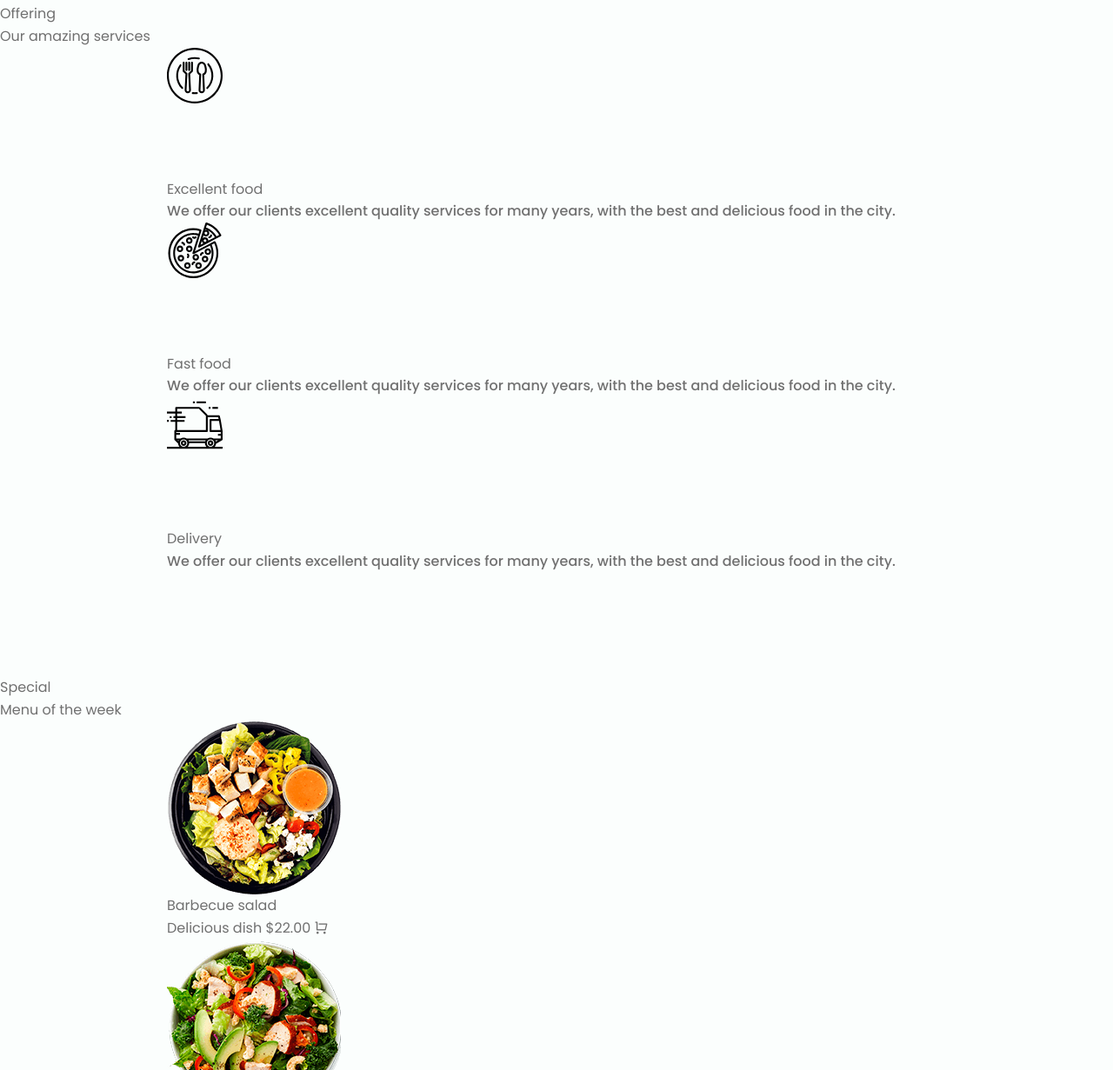
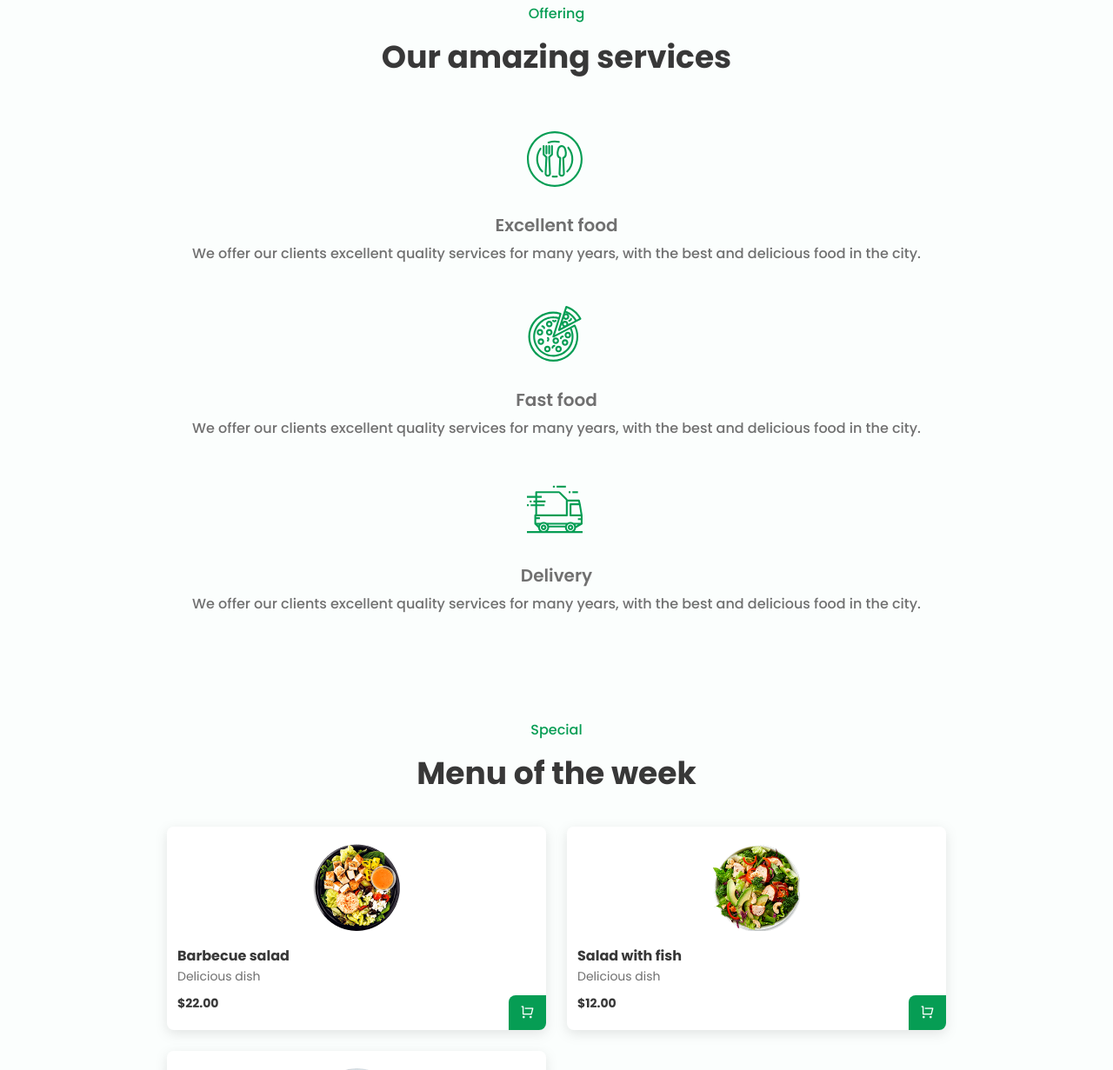
Before and after one commit to rasan3-1416/Tasty-food-site, a website: page index.html in a window 1280 px wide. Shown: the part 1569-2800 px from the top of the page at 87% size. Drawn offline with nearby package versions, Linux system fonts and the light colour scheme.

Commit message:
style: Add styles for Services, Menu and App section

```diff
--- a/index.html
+++ b/index.html
@@ -15,7 +15,7 @@
     <header class="fixed inset-x-0 w-full bg-body z-fixed ease-in-out" id="header">
         <nav class="container h-header flex justify-between items-center">
             <a class="text-prime font-medium ease-trans-in hover:text-first" href="#">Tasty</a>
-            <div class="fixed -top-full show-menu:top-[3rem] left-0 w-full bg-body pt-[1.5rem] pb-[1rem] rounded-b-2xl trans-ease md:block" id="nav-menu">
+            <div class="fixed -top-full show-menu:top-[3rem] left-0 w-full bg-body pt-[1.5rem] pb-[1rem] rounded-b-2xl drop-shadow-3xl trans-ease md:block" id="nav-menu">
                 <ul class="relative grid gap-y-4 justify-center pb-6">
                     <li><a class="text-prime font-medium ease-trans-in hover:text-first active-section" href="#home">Home</a></li>
                     <li><a class="text-prime font-medium ease-trans-in hover:text-first" href="#about">About</a></li>
@@ -67,13 +67,13 @@
         <!-- End About Section -->
 
         <!-- Start Services Section -->
-        <section class="services section" id="services">
-            <span class="section__subtitle">Offering</span>
-            <h2 class="section__title">Our amazing services</h2>
-            <div class="services__container container grid">
+        <section class="section" id="services">
+            <span class="section-subtitle">Offering</span>
+            <h2 class="section-title">Our amazing services</h2>
+            <div class="container pt-6 grid gap-y-12">
                 <!-- Services - 1 -->
-                <div class="services__content">
-                    <svg class="services__img" xmlns="http://www.w3.org/2000/svg">
+                <div class="text-center">
+                    <svg class="w-[68px] h-[68px] fill-first mb-6 inline-block" xmlns="http://www.w3.org/2000/svg">
                         <path d="M45.3205 21.5702L44.6357 19.3163C43.7659 16.756 40.9852 15.3857 38.4249
                         16.2556C36.9847 16.7449 35.8536 17.876 35.3643 19.3163L34.6795 21.5702C34.1032
                         23.471 33.9823 25.4807 34.3264 27.4368C34.6403 29.0838 35.6859 30.4987 37.168
@@ -134,14 +134,14 @@
                         16.8875 47.057C17.3045 47.4744 17.9811 47.4746 18.3984 47.0576C18.8157
                         46.6405 18.816 45.964 18.3989 45.5466Z"/>
                     </svg>
-                    <h3 class="services__title">Excellent food</h3>
+                    <h3 class="fs-md font-semibold mb-1">Excellent food</h3>
                     <p class="services__description description">
                         We offer our clients excellent quality services for many years, with the best and delicious food in the city.
                     </p>
                 </div>
                 <!-- Services - 2 -->
-                <div class="services__content">
-                    <svg class="services__img" xmlns="http://www.w3.org/2000/svg">
+                <div class="text-center">
+                    <svg class="w-[68px] h-[68px] fill-first mb-6 inline-block" xmlns="http://www.w3.org/2000/svg">
                         <g clip-path="url(#clip0)">
                         <path d="M55.82 22.0395C55.5475 21.5164 54.9027 21.3132 54.3795 21.5855L54.3794
                         21.5857L49.4885 24.1283H49.481L32.1524 33.1455L38.0258 14.5397C38.0258 14.5323
@@ -293,14 +293,14 @@
                         </clipPath>
                         </defs>
                     </svg>
-                    <h3 class="services__title">Fast food</h3>
+                    <h3 class="fs-md font-semibold mb-1">Fast food</h3>
                     <p class="services__description description">
                         We offer our clients excellent quality services for many years, with the best and delicious food in the city.
                     </p>
                 </div>
                 <!-- Services - 3 -->
-                <div class="services__content">
-                    <svg class="services__img" xmlns="http://www.w3.org/2000/svg">
+                <div class="text-center">
+                    <svg class="w-[68px] h-[68px] fill-first mb-6 inline-block" xmlns="http://www.w3.org/2000/svg">
                         <g clip-path="url(#clip0)">
                         <path d="M19.1978 49.6016C17.4308 49.6016 15.9981 51.0342 15.9981 52.8012C15.9981 54.5682 17.4308
                         56.0008 19.1978 56.0008C20.9648 56.0008 22.3974 54.5682 22.3974 52.8012C22.3974 51.0342 20.9648
@@ -351,7 +351,7 @@
                             </clipPath>
                             </defs>
                     </svg>
-                    <h3 class="services__title">Delivery</h3>
+                    <h3 class="fs-md font-semibold mb-1">Delivery</h3>
                     <p class="services__description description">
                         We offer our clients excellent quality services for many years, with the best and delicious food in the city.
                     </p>
@@ -361,37 +361,37 @@
         <!-- End Services Section -->
 
         <!-- Start Menu Section -->
-        <section class="menu section" id="menu">
-            <span class="section__subtitle">Special</span>
-            <h2 class="section__title">Menu of the week</h2>
-            <div class="menu__container container grid">
+        <section class="section" id="menu">
+            <span class="section-subtitle">Special</span>
+            <h2 class="section-title">Menu of the week</h2>
+            <div class="container grid grid-cols-2 justify-center gap-6">
                 <!-- Menu Content - 1 -->
-                <div class="menu__content">
-                    <img class="menu__content-img" src="./assets/img/plate1.png" alt="Menu Image">
-                    <h3 class="menu__content-name">Barbecue salad</h3>
-                    <span class="menu__content-details">Delicious dish</span>
-                    <span class="menu__content-price">$22.00</span>
-                    <a class="menu__button button-primary" href="#">
+                <div class="relative flex flex-col bg-container py-5 px-3 rounded-lg drop-shadow-4xl">
+                    <img class="w-[100px] self-center mb-4" src="./assets/img/plate1.png" alt="Menu Image">
+                    <h3 class="text-title font-bold">Barbecue salad</h3>
+                    <span class="fs-sm mb-2">Delicious dish</span>
+                    <span class="text-title fs-sm font-bold">$22.00</span>
+                    <a class="btn btn-prime absolute bottom-0 right-0 py-[0.45rem] px-[0.85rem] rounded-tr-none rounded-bl-none" href="#">
                         <i class="ri-shopping-cart-line"></i>
                     </a>
                 </div>
                 <!-- Menu Content - 2 -->
-                <div class="menu__content">
-                    <img class="menu__content-img" src="./assets/img/plate2.png" alt="Menu Image">
-                    <h3 class="menu__content-name">Salad with fish</h3>
-                    <span class="menu__content-details">Delicious dish</span>
-                    <span class="menu__content-price">$12.00</span>
-                    <a class="menu__button button-primary" href="#">
+                <div class="relative flex flex-col bg-container py-5 px-3 rounded-lg drop-shadow-4xl">
+                    <img class="w-[100px] self-center mb-4" src="./assets/img/plate2.png" alt="Menu Image">
+                    <h3 class="text-title font-bold">Salad with fish</h3>
+                    <span class="fs-sm mb-2">Delicious dish</span>
+                    <span class="text-title fs-sm font-bold">$12.00</span>
+                    <a class="btn btn-prime absolute bottom-0 right-0 py-[0.45rem] px-[0.85rem] rounded-tr-none rounded-bl-none" href="#">
                         <i class="ri-shopping-cart-line"></i>
                     </a>
                 </div>
                 <!-- Menu Content - 3 -->
-                <div class="menu__content">
-                    <img class="menu__content-img" src="./assets/img/plate3.png" alt="Menu Image">
-                    <h3 class="menu__content-name">Spinach salad</h3>
-                    <span class="menu__content-details">Delicious dish</span>
-                    <span class="menu__content-price">$9.50</span>
-                    <a class="menu__button button-primary" href="#">
+                <div class="relative flex flex-col bg-container py-5 px-3 rounded-lg drop-shadow-4xl">
+                    <img class="w-[100px] self-center mb-4" src="./assets/img/plate3.png" alt="Menu Image">
+                    <h3 class="text-title font-bold">Spinach salad</h3>
+                    <span class="fs-sm mb-2">Delicious dish</span>
+                    <span class="text-title fs-sm font-bold">$9.50</span>
+                    <a class="btn btn-prime absolute bottom-0 right-0 py-[0.45rem] px-[0.85rem] rounded-tr-none rounded-bl-none" href="#">
                         <i class="ri-shopping-cart-line"></i>
                     </a>
                 </div>
@@ -400,24 +400,24 @@
         <!-- End Menu Section -->
 
         <!-- Start App Section -->
-        <section class="app section" id="app">
-            <div class="app__container container grid">
-                <div class="app__data">
-                    <span class="section__subtitle">App</span>
-                    <h2 class="section__title">App is aviable</h2>
-                    <p class="app__description description">
+        <section class="section" id="app">
+            <div class="container grid gap-y-6">
+                <div class="text-center">
+                    <span class="section-subtitle">App</span>
+                    <h2 class="section-title">App is aviable</h2>
+                    <p class="description mb-8">
                         Find our application and download it, you can make reservations, food orders, see your deliveries on the way and much more.
                     </p>
-                    <div class="app__store">
+                    <div class="flex justify-center gap-x-2 mb-8">
                         <a href="#">
-                            <img src="./assets/img/app1.png" alt="App Store Image">
+                            <img class="w-[140px]" src="./assets/img/app1.png" alt="App Store Image">
                         </a>
                         <a href="#">
-                            <img src="./assets/img/app2.png" alt="App Store Image">
+                            <img class="w-[140px]" src="./assets/img/app2.png" alt="App Store Image">
                         </a>
                     </div>
                 </div>
-                <img class="app__img" src="./assets/img/movil-app.png" alt="App Image">
+                <img class="w-[230px] justify-self-center" src="./assets/img/movil-app.png" alt="App Image">
             </div>
         </section>
         <!-- End App Section -->
--- a/src/tailwind.css
+++ b/src/tailwind.css
@@ -17,9 +17,6 @@
         --prime-light-color: #a6a6a6;
         --white-color: #ffffff;
         --dark-color: #000000;
-    }
-    #nav-menu {
-        box-shadow: 0 4px 4px hsla(0, 100%, 0%, 0.1);
     }
 }
 
--- a/tailwind.config.js
+++ b/tailwind.config.js
@@ -16,6 +16,11 @@ module.exports = {
       // Customized Font
       fontFamily: {
         body: ['Poppins', ...defaultTheme.fontFamily.sans],
+      },
+      // Custom Shadow
+      dropShadow: {
+        '3xl': '0 4px 4px hsla(0, 100%, 0%, 0.1)',
+        '4xl': '0 4px 7px hsla(0, 100%, 0%, 0.1)',
       },
       // Custom Index Value
       zIndex: {
```
Also changed, not shown: assets/css/tailwind.css.
